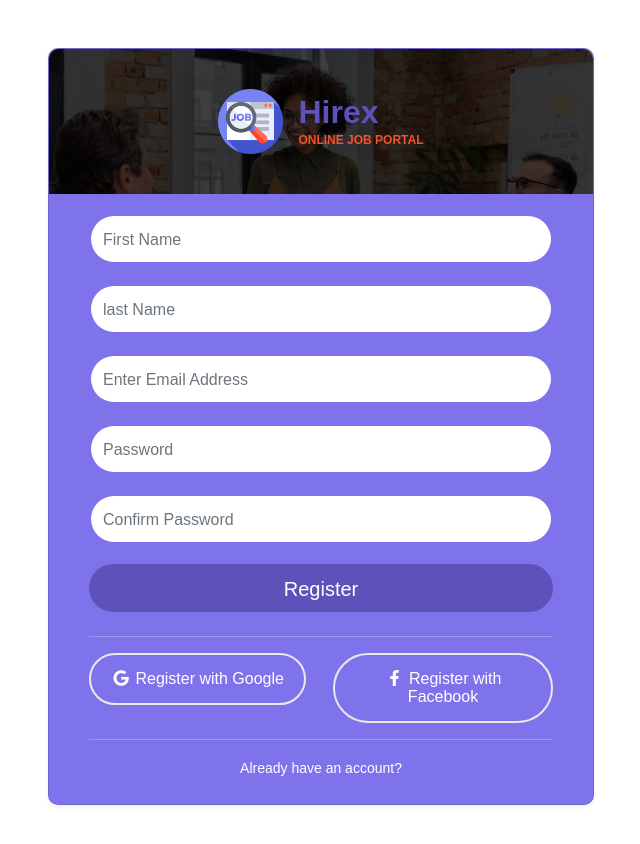
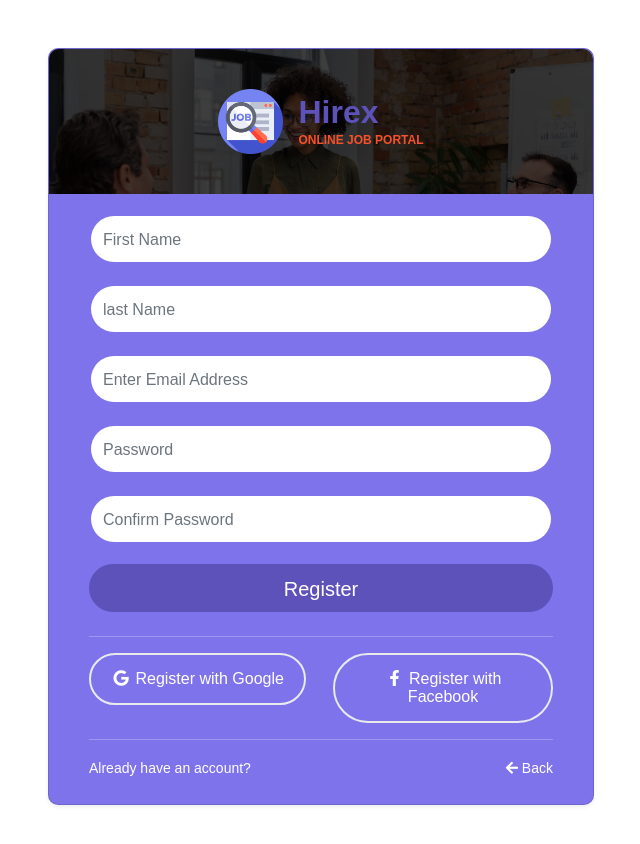
Before and after one commit to Kapil287905/hirex-job-portal-, a plain HTML site: page register.html in a window 1280 px wide. Shown: the whole page, without its empty margins (319-959 px from the left). Drawn offline with Linux system fonts and the light colour scheme.

Commit message:
register page back add

```diff
--- a/css/style-sheet.css
+++ b/css/style-sheet.css
@@ -283,7 +283,7 @@ nav[aria-label="breadcrumb"] {
 
 .custom-form button[type="submit"]:hover,
 .custom-form button[type="submit"]:focus {
-  background: var(--secondary-color);
+  background: var(--custom-btn-bg-color);
   border-color: transparent;
 }
 
--- a/register.html
+++ b/register.html
@@ -70,8 +70,9 @@
 
             </div>
             <hr>
-            <div class="text-center">
-              <a class="font-weight-bold small text-white" href="login.html">Already have an account?</a>
+            <div class="row justify-content-center">
+              <div class="col-xl-6 col-lg-12 col-md-9"><a class="font-weight-bold small text-white" href="login.html">Already have an account?</a></div>
+              <div class="col-xl-6 col-lg-12 col-md-9"style="text-align: right;"> <a class="font-weight-bold small text-white" href="index.html"> <i class="fa fa-arrow-left"></i>&nbsp;Back</a></div>
             </div>
             <br class="clearfix"/>
           </form>
```
